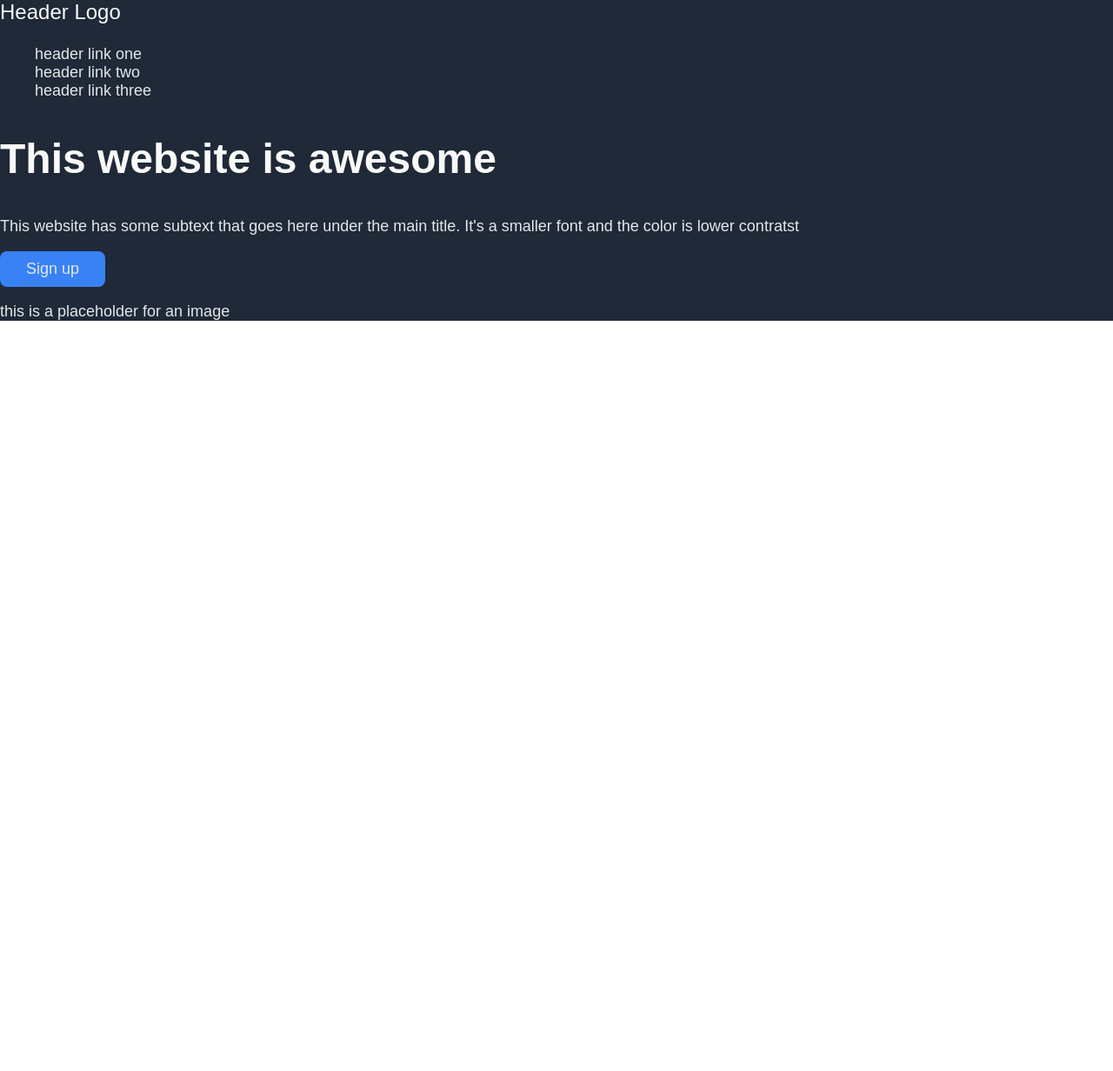
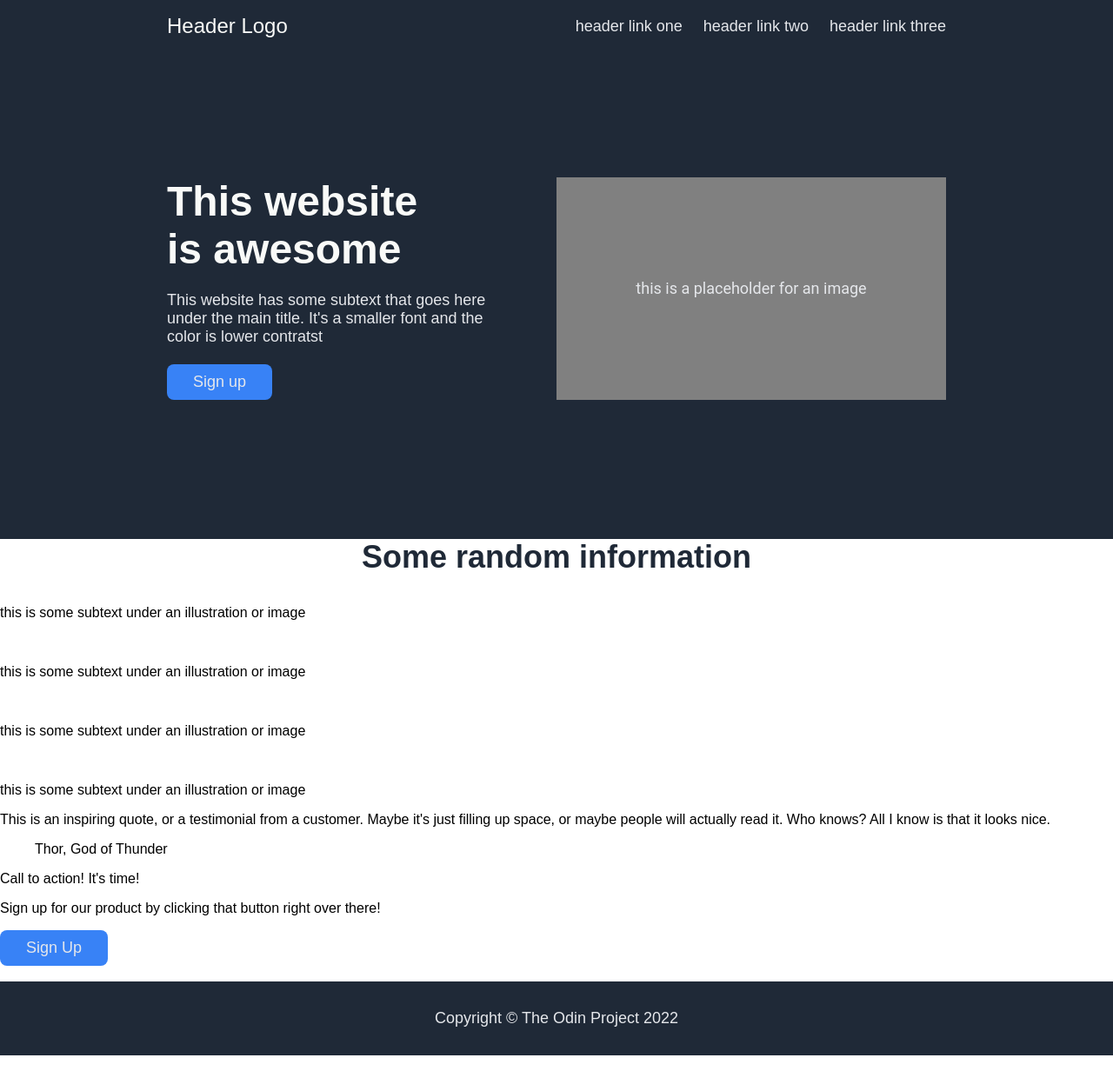
Before and after one commit to GautierDavid/Landing-Page-Project-Odin-Project-, a plain HTML site: page index.html in a window 1280 px wide. Shown: the whole page at 87% size. Before the commit the page ends 800 px from the top, so only its background shows below. Drawn offline with Linux system fonts and the light colour scheme.

Commit message:
header and footer
header and footer finished, html of the main content also finished

```diff
--- a/index.html
+++ b/index.html
@@ -11,10 +11,10 @@
 <body>
 
     <header>
-        <div>
-            <nav class="nav-container">
+        <div class="header-container">
+            <nav class="header-nav-container">
                 <p>Header Logo</p>
-                <ul class="li-container">
+                <ul class="header-li-container">
                     <li><a href="#">header link one</a></li>
                     <li><a href="#">header link two</a></li>
                     <li><a href="#">header link three</a></li>
@@ -22,19 +22,64 @@
             </nav>
 
             <div class="hero-container">
-                <h2>This website is awesome</h2>
-                <p>This website has some subtext that goes here under the main title. It's a smaller font and the color is lower contratst</p>
-                <button class="blue-button">Sign up</button>
-                <div class="image-placeholder">
+                <div class="hero-content-container">
+                    <h2>This website is awesome</h2>
+                    <p>This website has some subtext that goes here under the main title. It's a smaller font and the color is lower contratst</p>
+                    <button class="blue-button">Sign up</button>
+                </div>
+                <div class="hero-image-placeholder">
                     <p>this is a placeholder for an image</p>
                 </div>
             </div>
         </div>
     </header>
 
-    <main></main>
 
-    <footer></footer>
+
+    <main>
+        <div class="wraper">
+            <h2>Some random information</h2>
+
+            <div class="cards-container">
+                <div class="card">
+                    <img src="" alt="">
+                    <p>this is some subtext under an illustration or image</p>
+                </div>
+                <div class="card">
+                    <img src="" alt="">
+                    <p>this is some subtext under an illustration or image</p>
+                </div>
+                <div class="card">
+                    <img src="" alt="">
+                    <p>this is some subtext under an illustration or image</p>
+                </div>
+                <div class="card">
+                    <img src="" alt="">
+                    <p>this is some subtext under an illustration or image</p>
+                </div>
+            </div>
+
+
+            <div class="quote-container">
+                <p>This is an inspiring quote, or a testimonial from a customer. Maybe it's just filling up space, or maybe people will actually read it. Who knows? All I know is that it looks nice.</p>
+                <ul>
+                    <li>Thor, God of Thunder</li>
+                </ul>
+            </div>
+
+
+            <div class="signup-container">
+                <p>Call to action! It's time!</p>
+                <p>Sign up for our product by clicking that button right over there!</p>
+                <button class="blue-button">Sign Up</button>
+            </div>
+
+        </div>
+    </main>
+
+    <footer>
+        <p>Copyright  ©  The Odin Project 2022</p>
+    </footer>
 
 </body>
 </html>
--- a/style.css
+++ b/style.css
@@ -26,12 +26,65 @@ nav>p , h2{
 
 nav>p {
     font-size: 24px;
-    margin-top: 0;
+    margin-block: 0;
 }
 
 h2 {
     font-size: 48px;
-    font-weight: extra-bold;
+    font-weight: bold;
+    width: 70%;
+    margin-block: 0;
+}
+.hero-content-container p {
+    width: 90%;
+    margin-block: 0;
+}
+
+
+.header-container {
+    width: 70%;
+    margin-inline: auto;
+    padding-top: 1rem;
+}
+
+.header-nav-container {
+    display: flex;
+    justify-content: space-between;
+    align-items: center;
+}
+
+.header-li-container {
+    margin: 0;
+    padding: 0;
+    display: flex;
+    gap: 1.5rem;
+}
+
+
+
+.hero-container {
+    display: flex;
+    padding-block: 10rem;
+}
+
+.hero-content-container {
+    flex: 1;
+
+    display: flex;
+    flex-direction: column;
+    gap: 1.3rem;
+}
+
+.hero-image-placeholder {
+    background-color: gray;
+    font-family: Roboto;
+
+    flex: 1;
+    align-self: stretch;
+
+    display: flex;
+    justify-content: center;
+    align-items: center;
 }
 
 .blue-button {
@@ -41,4 +94,25 @@ h2 {
     border: none;
     color: #E5E7EB;
     font-size: 18px;
+
+    width: max-content;
 }
+
+
+main h2 {
+    text-align: center;
+    font-size: 36px;
+    font-weight: bold;
+    color: #1F2937;
+    width: auto;
+}
+
+
+
+
+
+
+footer p {
+    text-align: center;
+    padding-block: 2rem;
+}
```
